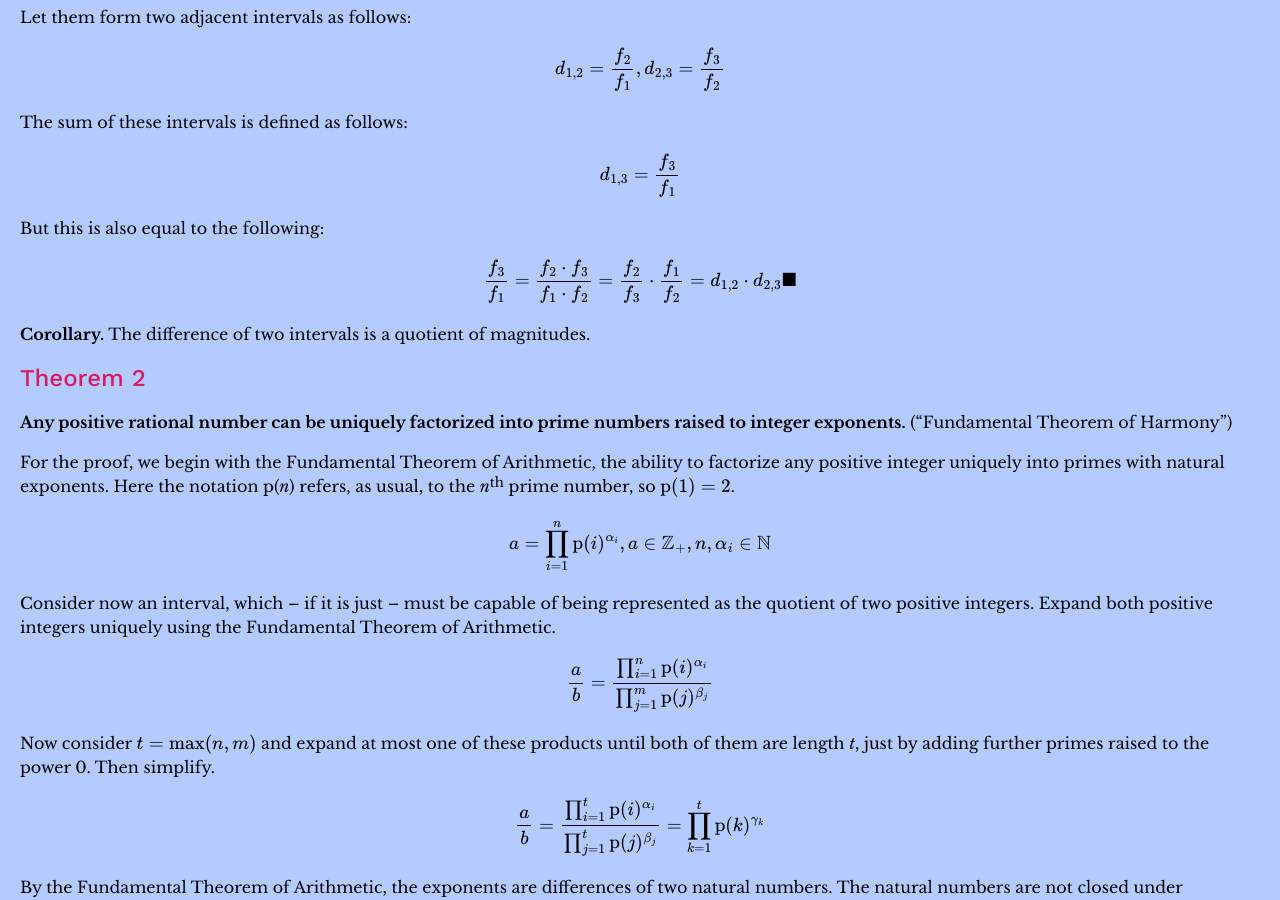
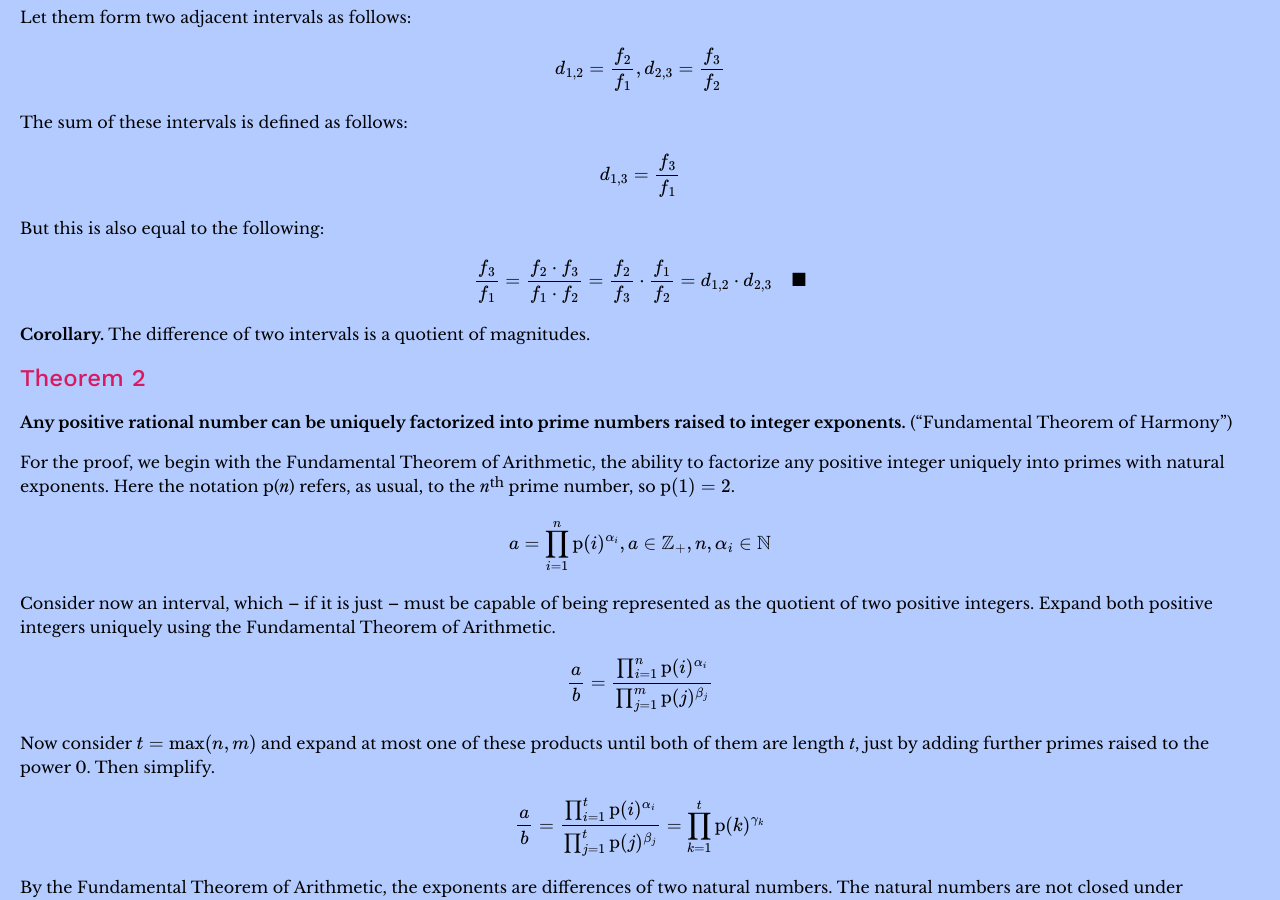
Before and after one commit to misotanni/misotanni.github.io, a Jekyll site: the page built from fjs/en/math.md, in a window 1280 px wide and 900 px high, scrolled down 371 px. Built offline with Jekyll 4.4.1, drawn with Linux system fonts in a browser that asks for light colours; our own code applies the rules of GitHub Pages for plain Markdown files; formulas are drawn with MathJax 3.

Commit message:
Update math.md

```diff
--- a/fjs/en/math.md
+++ b/fjs/en/math.md
@@ -20,7 +20,7 @@ $$d_{1,3}=\frac{f_3}{f_1}$$
 
 But this is also equal to the following:
 
-$$\frac{f_3}{f_1}=\frac{f_2 \cdot f_3}{f_1 \cdot f_2}=\frac{f_2}{f_3} \cdot \frac{f_1}{f_2}=d_{1,2} \cdot d_{2,3} \blacksquare$$
+$$\frac{f_3}{f_1}=\frac{f_2 \cdot f_3}{f_1 \cdot f_2}=\frac{f_2}{f_3} \cdot \frac{f_1}{f_2}=d_{1,2} \cdot d_{2,3} \quad \blacksquare$$
 
 **Corollary.** The difference of two intervals is a quotient of magnitudes.
 
```
